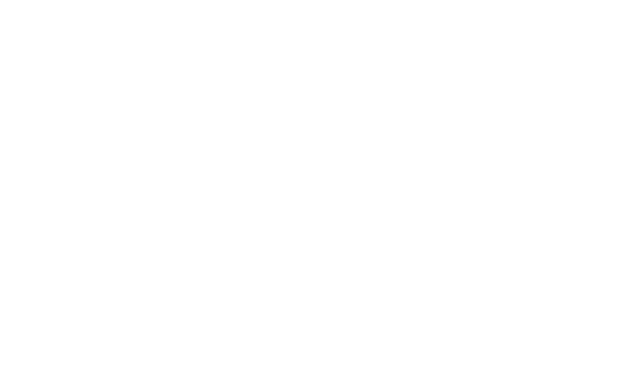
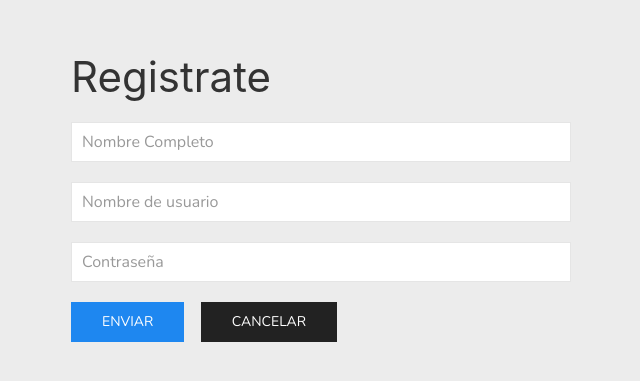
Before and after one commit to isis3710-uniandes-backup/Team05-Entrega2, a React (Create React App) app in the folder client/: page /registration in a window 1280 px wide. Shown: the part 193-574 px from the top of the page, without its empty margins (319-959 px from the left). Built offline with nearby package versions, Linux system fonts and the light colour scheme.

Commit message:
registro de usaurios

```diff
--- a/client/src/App/Admin/Negocios.js
+++ b/client/src/App/Admin/Negocios.js
@@ -27,7 +27,7 @@
           id="ContentDetail"
           className="uk-accordion-content uk-child-width-1-4@s uk-grid-match"
           data-uk-grid
-          style={{ minHeight: "150px" }}
+          style={{ minHeight: "220px" }}
         >
           {props.negocios.map((n, i) => {
             return (
@@ -39,7 +39,7 @@
                   cursor: "pointer",
                   width: "20%",
                   margin: "0 2em 2em 2em",
-                  minHeight: "100px"
+                  minHeight: "200px"
                 }}
               >
                 <img
--- a/client/src/App/Cliente/Usuario.js
+++ b/client/src/App/Cliente/Usuario.js
@@ -1,6 +1,8 @@
 import React from "react";
 import Menu from "../Menu/Menu";
 import { NavLink } from "react-router-dom";
+
+import { store } from '../Store/Store';
 
 export default class Usuario extends React.Component {
   constructor(props) {
@@ -32,7 +34,7 @@
                 />
               </div>
               <div className="uk-card-body">
-                <h3 className="uk-card-title">User Name</h3>
+                <h3 className="uk-card-title">{store.getState().user.nombre}</h3>
 
                 <dl className="uk-description-list uk-description-list-divider">
                   <dt>email</dt>
--- a/client/src/App/Menu/Menu.js
+++ b/client/src/App/Menu/Menu.js
@@ -28,9 +28,6 @@
               </NavLink>
               <br />
               <br />
-              <ion-icon size="large" name="card"></ion-icon>
-              <br />
-              <br />
             </div>
           ) : (
             <span></span>
--- a/client/src/App/Store/Store.js
+++ b/client/src/App/Store/Store.js
@@ -1,21 +1,24 @@
 import { createStore } from "redux";
 
-function reducer(state = {rol: 'ANON'}, action) {
+function reducer(state = { rol: "ANON" }, action) {
   switch (action.type) {
     case "ADMIN":
-        state.rol = 'ADMIN'
+      state.rol = "ADMIN";
       return state;
     case "CLIENTE":
-        state.rol = 'CLIENTE'
+      state.rol = "CLIENTE";
+      return state;
+    case "SET":
+      state.user = action.user;
       return state;
     default:
-        state.rol = 'ANON'
+      state.rol = "ANON";
       return state;
   }
 }
 
 const initialState = {
-  rol: 'ANON',
+  rol: "ANON",
   user: {},
   date: {
     weekday: "long",
@@ -25,7 +28,8 @@
   },
   url_negocios: "/api/negocios", //"http://localhost:5000/api/negocios",
   url_servicios: "/api/servicios",
-  url_pedidos: "/api/pedidos"
+  url_pedidos: "/api/pedidos",
+  url_ususarios: "/api/usuarios"
 };
 const store = createStore(reducer, initialState);
 
--- a/client/src/App/_Index/App.js
+++ b/client/src/App/_Index/App.js
@@ -12,6 +12,7 @@
 import { store } from "../Store/Store";
 import Dashboard from "../Admin/Dashboard";
 import DashboardCliente from "../Cliente/Dashboard";
+import Registration from "./Registration";
 
 function Display(props) {
   return (
@@ -39,6 +40,7 @@
           <Route exact path="/" component={Home} />
           <Route path="/dashboard" component={Display} />
           <Route path="/usuario/:id" component={Usuario} />
+          <Route path="/registration" component={Registration} />
         </Switch>
       </div>
     );
--- a/client/src/App/_Index/Home.js
+++ b/client/src/App/_Index/Home.js
@@ -26,8 +26,8 @@
       <div className="uk-light wrap uk-background-norepeat uk-background-cover uk-background-center-center uk-cover-container uk-background-secondary">
         <img
           sizes="100vw"
-          data-src="https://images.pexels.com/photos/1774986/pexels-photo-1774986.jpeg?auto=compress&cs=tinysrgb&dpr=2&h=750&w=1260"
-          src="https://images.pexels.com/photos/1774986/pexels-photo-1774986.jpeg?auto=compress&cs=tinysrgb&dpr=2&h=750&w=1260"
+          data-src="https://images.pexels.com/photos/1111316/pexels-photo-1111316.jpeg?auto=compress&cs=tinysrgb&dpr=2&w=500"
+          src="https://images.pexels.com/photos/1111316/pexels-photo-1111316.jpeg?auto=compress&cs=tinysrgb&dpr=2&w=500"
           alt=""
           data-uk-cover
           data-uk-img
@@ -77,7 +77,7 @@
               <Link to="/dashboard" >
 
               <a
-                className="uk-button uk-button-default uk-button-large uk-width-2-3 uk-width-auto@s"
+                className="uk-button uk-button-primary uk-button-medum uk-width-1-3 uk-width-auto@s"
                 data-uk-icon="arrow-right"
                 title="Learn More"
                 onClick={_ => this.handle_longin()}
@@ -85,15 +85,31 @@
                 Ingresar como cliente
               </a>
               </Link>
+
+              <br/>
+
               <Link to="/dashboard" >
 
               <a
-                className="uk-button uk-button-primary uk-button-large uk-width-2-3 uk-width-auto@s"
+                className="uk-button uk-button-primary uk-button-medium uk-width-1-3 uk-width-auto@s"
                 data-uk-icon="check"
                 title="Learn More"
                 onClick={_ => this.handle_longin_admin()}
               >
                 Ingresar como administrador de un negocio
+              </a>
+              </Link>
+
+              <br/>
+
+              <Link to="/registration" >
+
+              <a
+                className="uk-button uk-button-primary uk-button-medium uk-width-1-3 uk-width-auto@s"
+                data-uk-icon="check"
+                title="Learn More"
+              >
+                Registrate
               </a>
               </Link>
             </div>
--- /dev/null
+++ b/client/src/App/_Index/Registration.js
@@ -0,0 +1,103 @@
+import React from "react";
+
+import { Link, Redirect } from "react-router-dom";
+import { store } from "../Store/Store";
+
+export default class Registration extends React.Component {
+  constructor(props) {
+    super(props);
+
+    this.state = {
+      toDashboard: false
+    };
+  }
+
+  handle_onPost(event) {
+    event.preventDefault();
+    const user = {
+      nombre: event.traget.nombre.value,
+      nombreUsuario: event.target.nombreUsuario.value,
+      contrasenia: event.target.contraseia.value,
+      tipo: "cliente"
+    };
+
+    fetch(store.getState().url_usuarios, {
+      method: "post",
+      body: JSON.stringify(user),
+      cors: "no-cors",
+      headers: {
+        "Content-Type": "application/json",
+        "Access-Control-Allow-Origin": "http://localhost:3000"
+      }
+    })
+      .then(response => response.json())
+      .then(data => {
+          console.log(data);
+          store.dispatch({
+            type: "CLIENTE",
+            user: user,
+            state: store.getState()
+          });
+          this.setState((prev) => {
+            return { toDashboard: !prev.toDashboard };
+          })
+      })
+      .catch(err => console.log(err.message));
+  }
+
+  render() {
+    if (this.state.toDashboard) {
+      return <Redirect to="/dashboard" />;
+    }
+
+    return (
+      <div
+        style={{ width: "100%", height: "100vh" }}
+        className="uk-flex uk-flex-center uk-flex-middle"
+      >
+        <form onSubmit={this.handle_onPost}>
+          <h1>Registrate</h1>
+          <div className="uk-margin uk-width-1-1">
+            <input
+              className="uk-input uk-form-width-large"
+              type="text"
+              placeholder="Nombre Completo"
+              name="nombre"
+            />
+          </div>
+          <div className="uk-margin uk-width-1-1">
+            <input
+              className="uk-input uk-form-width-large"
+              type="text"
+              placeholder="Nombre de usuario"
+              name="nombreUsuario"
+            />
+          </div>
+
+          <div className="uk-margin uk-width-1-1">
+            <input
+              className="uk-input uk-form-width-large"
+              type="password"
+              placeholder="Contraseña"
+              name="contrasenia"
+            />
+          </div>
+
+          <div className="uk-margin uk-flex">
+            <Link to="/dashboard">
+              <button className="uk-button uk-button-primary" type="submit">
+                Enviar
+              </button>
+            </Link>
+            <div>&nbsp;&nbsp;&nbsp;&nbsp;</div>
+            <Link to="/">
+              <button className="uk-button uk-button-secondary">
+                Cancelar
+              </button>
+            </Link>
+          </div>
+        </form>
+      </div>
+    );
+  }
+}
--- a/client/src/index.css
+++ b/client/src/index.css
@@ -5,6 +5,8 @@
     sans-serif;
   -webkit-font-smoothing: antialiased;
   -moz-osx-font-smoothing: grayscale;
+  background-color: rgb(236, 236, 236);
+  min-height: 100vh;
 }
 
 code {
```
Also changed, not shown: 1 other file (tests, documents, lock files or other folders). Lines whose indentation alone changed are shown as unchanged.
